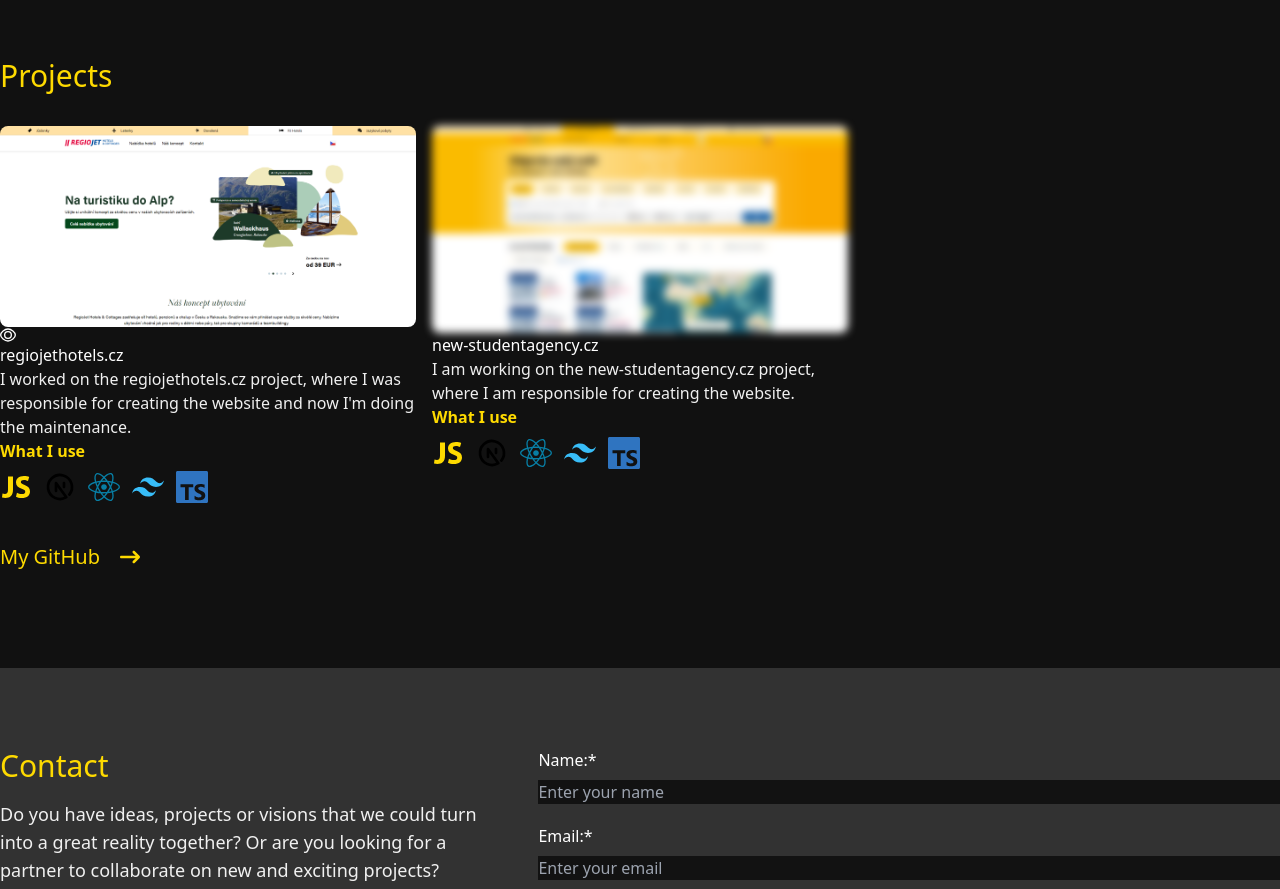
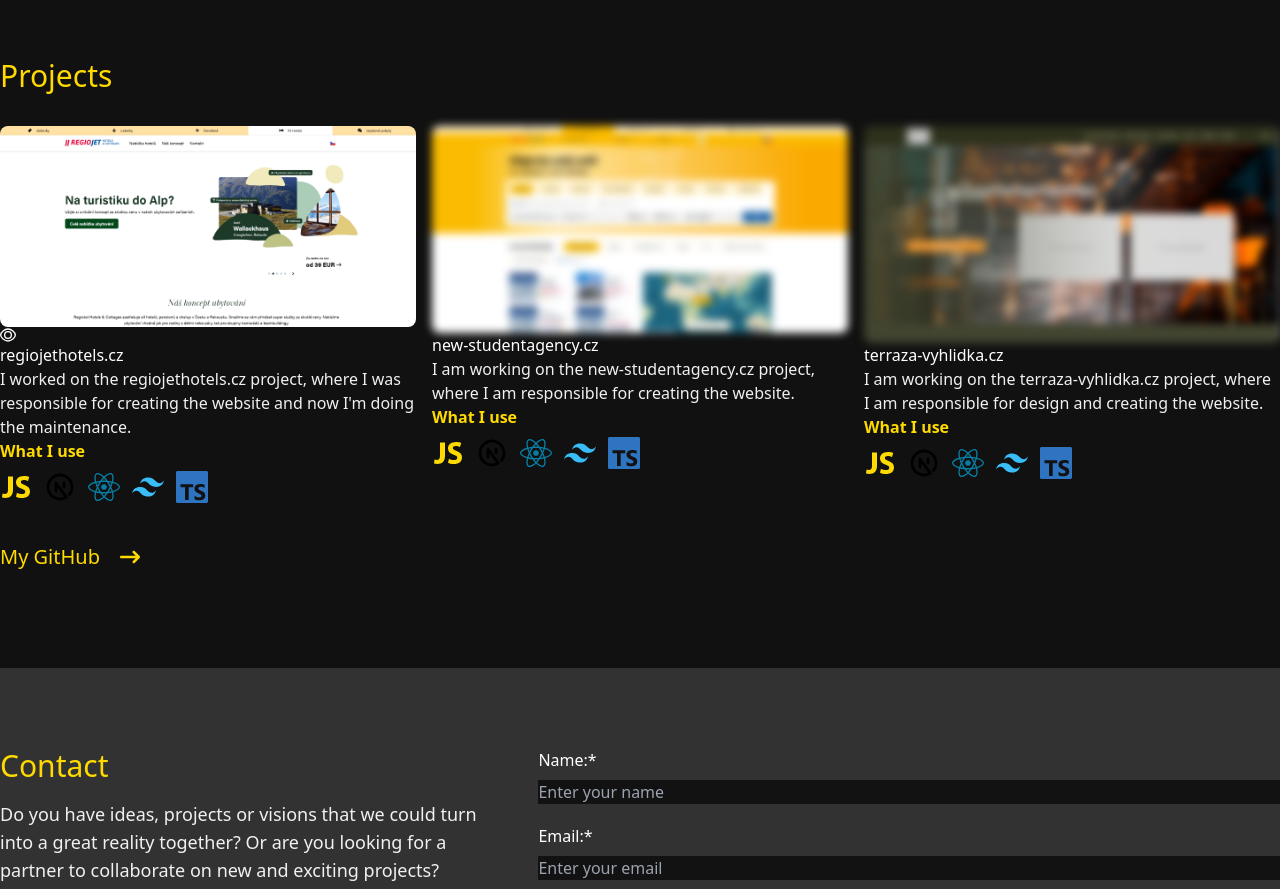
Before and after one commit to TNajnar/tomasnajnar-portfolio, a Next.js app: page / in a window 1280 px wide. Shown: the part 1400-2289 px from the top of the page. Built offline with nearby package versions, Linux system fonts and the light colour scheme.

Commit message:
TMVS: Add terraza-vyhlidka project

```diff
--- a/src/components/Projects/ProjectsData.ts
+++ b/src/components/Projects/ProjectsData.ts
@@ -21,6 +21,14 @@
     path: "/sa.png",
     style: "bg-gray-dark-1 blur-sm"
   },
+  {
+    about: "I am working on the terraza-vyhlidka.cz project, where I am responsible for design and creating the website.",
+    alt: "terraza-vyhlidka.cz",
+    description: "Comming soon...",
+    id: 45,
+    path: "/terraza-vyhlidka.png",
+    style: "bg-gray-dark-1 blur-sm"
+  },
 ];
 
 export const used: string = 'What I use';
```
Also changed, not shown: public/terraza-vyhlidka.png (added).
